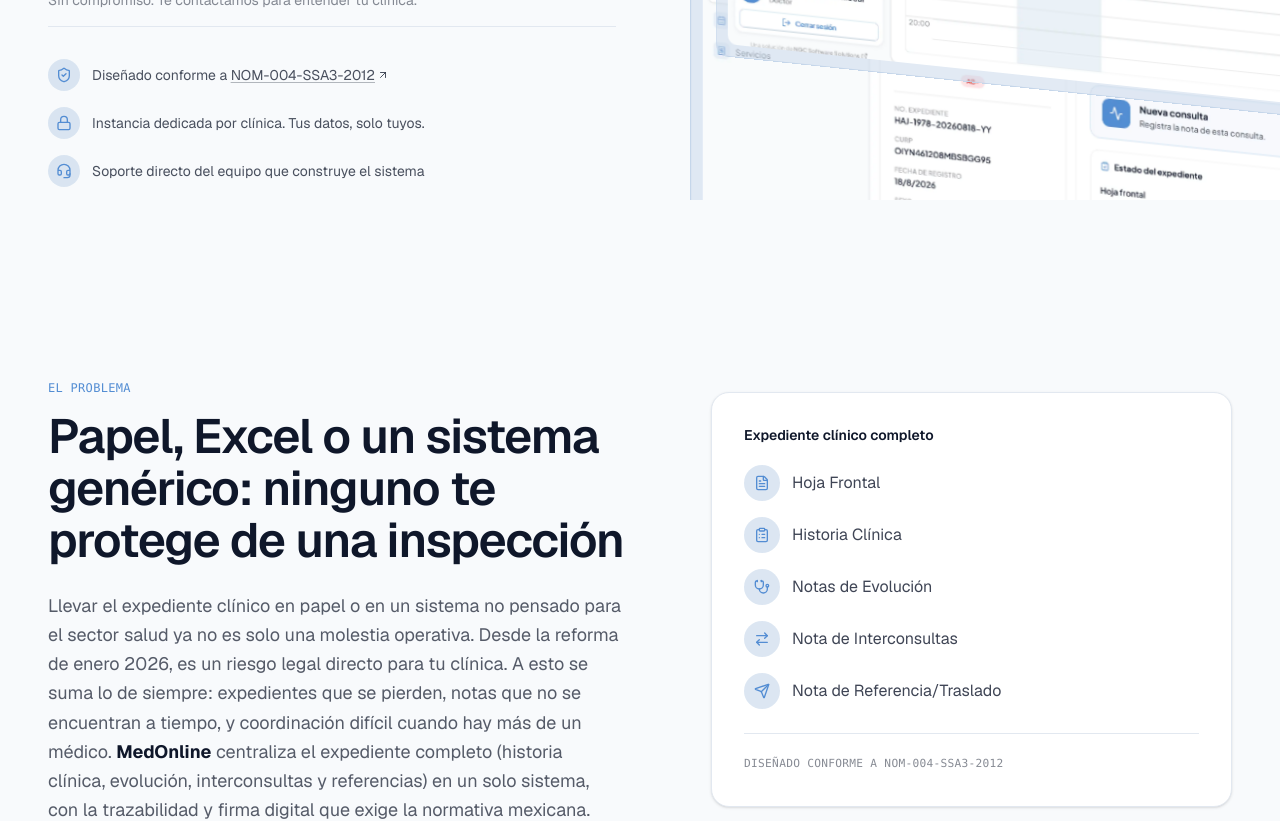
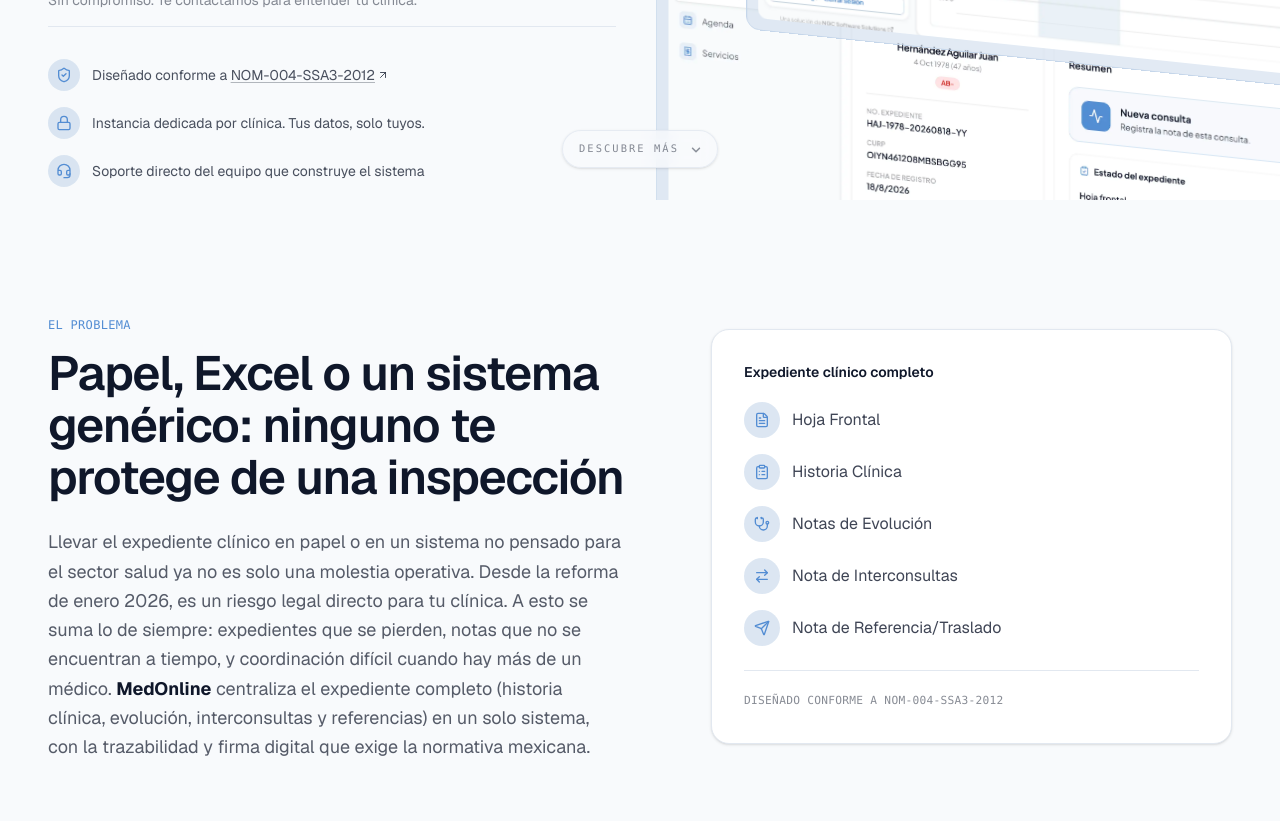
Before and after one commit to ngc-software-solutions/medonline-landing, a Next.js app: page / in a window 1280 px wide. Shown: the part 600-1421 px from the top of the page. Built offline with nearby package versions, Linux system fonts and the light colour scheme; what tailwind-animations would draw is missing.

Commit message:
feat: add HeroScrollButton component to Hero section and adjust Problem section layout

```diff
--- a/src/components/sections/Hero.tsx
+++ b/src/components/sections/Hero.tsx
@@ -10,6 +10,7 @@ import {
 import type { ReactNode } from "react";
 import CardSwap, { Card } from "@/components/CardSwap";
 import Button from "@/components/ui/Button";
+import HeroScrollButton from "@/components/sections/HeroScrollButton";
 
 const NOM_004_LINK = (
   <a
@@ -169,6 +170,8 @@ export default function Hero() {
           </div>
         </div>
       </div>
+
+      <HeroScrollButton />
     </section>
   );
 }
--- a/src/components/sections/Problem.tsx
+++ b/src/components/sections/Problem.tsx
@@ -22,7 +22,7 @@ export default function Problem() {
   return (
     <section
       id="problema"
-      className="bg-background py-16 md:py-24 lg:flex lg:min-h-screen lg:items-center lg:py-0"
+      className="bg-background py-16 md:py-24 lg:py-28"
     >
       <div className="mx-auto grid w-full max-w-7xl grid-cols-1 items-center gap-12 px-6 sm:px-8 lg:grid-cols-[1.15fr_1fr] lg:gap-16 lg:px-12">
         {/* Text */}
```
